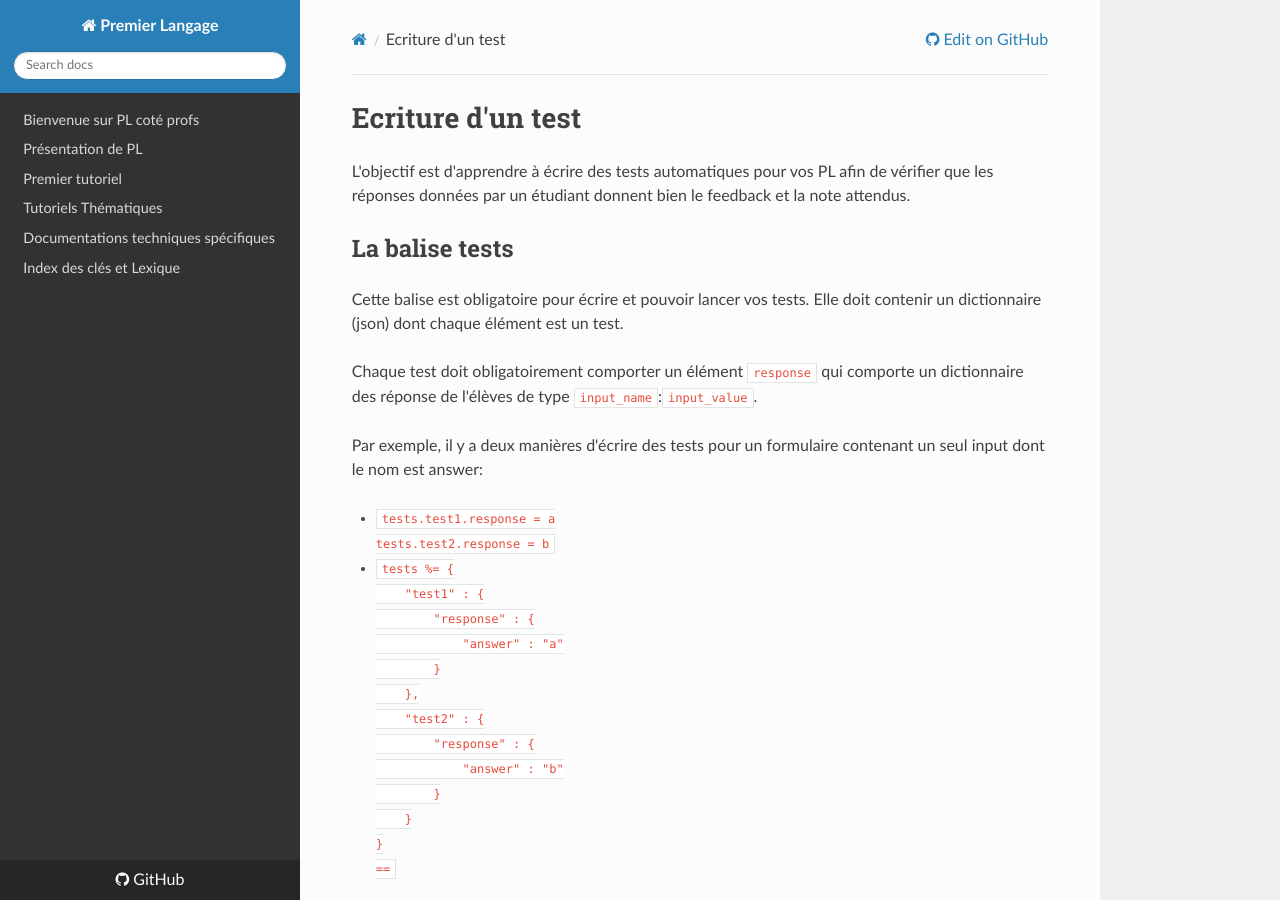
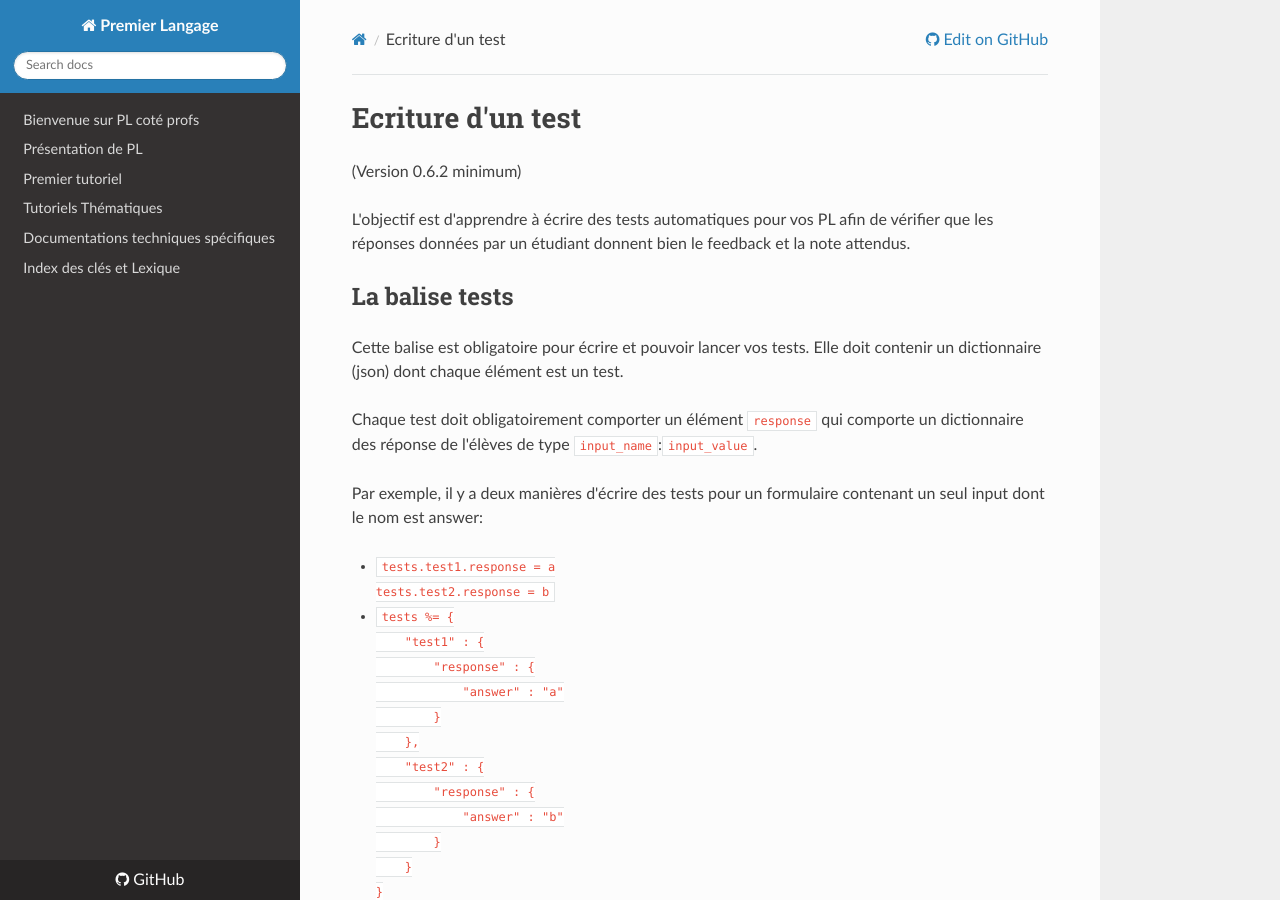
Before and after one commit to ddoyen/premierlangage-doc, an MkDocs documentation site: the page built from docs/pl_testing.md, in a window 1280 px wide and 900 px high. Built offline with MkDocs 1.6.1, drawn with Linux system fonts in a browser that asks for light colours; nearby versions of some CDN libraries.

Commit message:
added minimum version

```diff
--- a/docs/pl_testing.md
+++ b/docs/pl_testing.md
@@ -1,4 +1,6 @@
 # Ecriture d'un test
+
+(Version 0.6.2 minimum)
 
 L'objectif est d'apprendre à écrire des tests automatiques pour vos PL afin de vérifier que les réponses données par un étudiant donnent bien le feedback et la note attendus.
 
```
